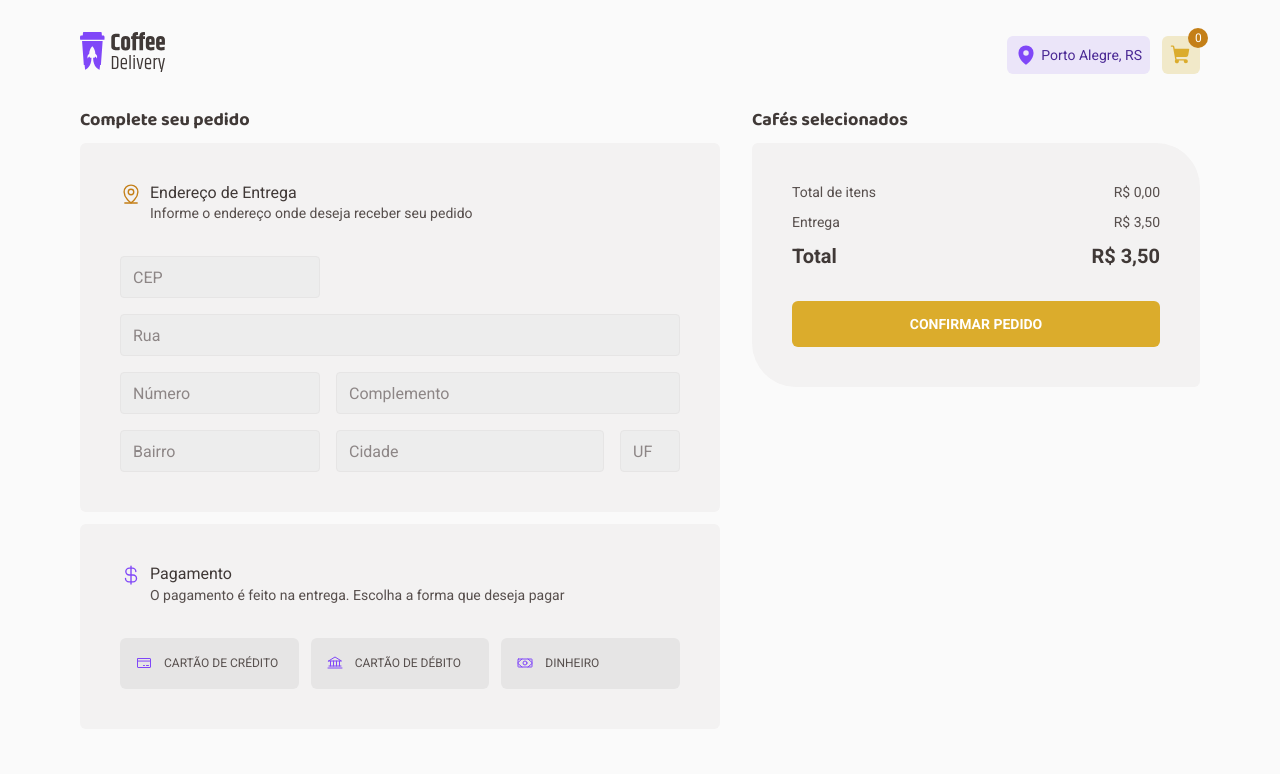
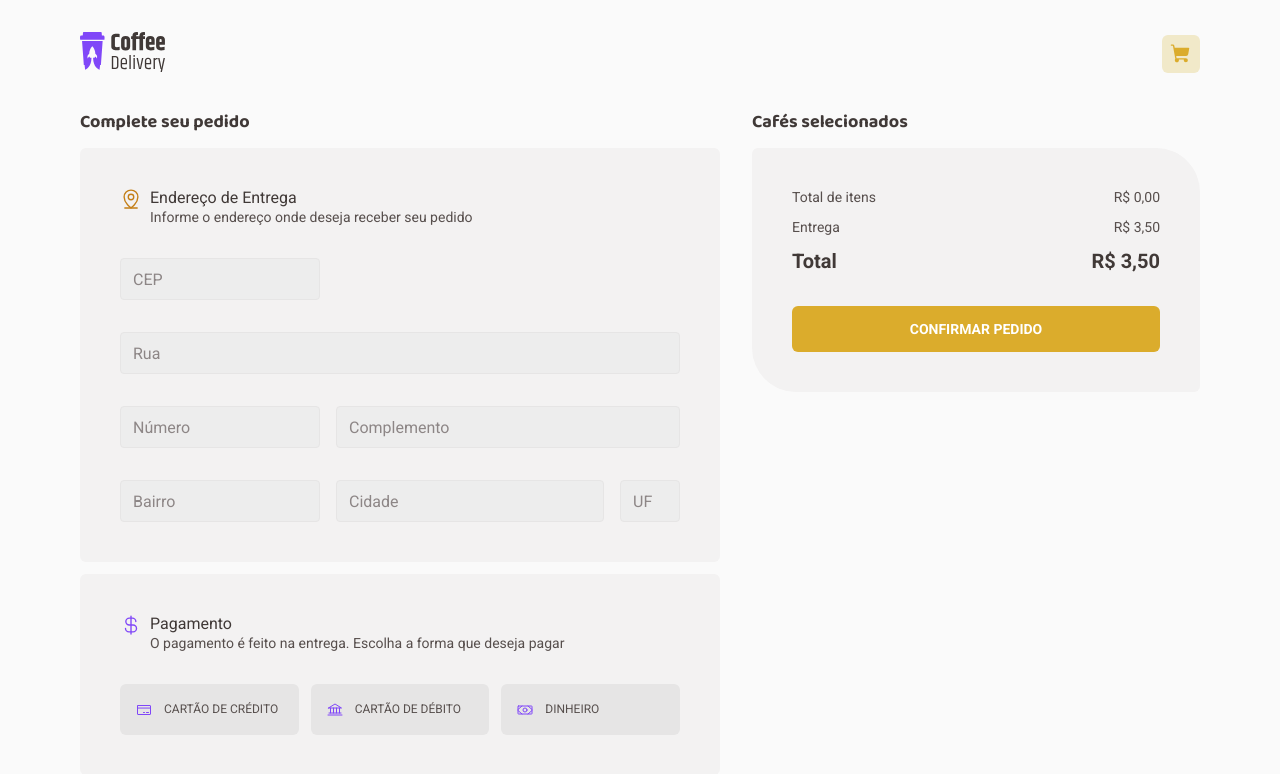
Before and after one commit to MatheusBorbely/coffee-delivery, a React (Vite) app: page /checkout in a window 1280 px wide. Shown: the top 774 px of the page. Built offline with nearby package versions, Linux system fonts and the light colour scheme.

Commit message:
Finalizando lógica da página checkout

```diff
--- a/src/components/Header/index.tsx
+++ b/src/components/Header/index.tsx
@@ -5,25 +5,33 @@ import { ShoppingCart } from 'phosphor-react';
 
 import logo from '../../assets/logo.svg';
 import { CartContext } from '../../contexts/CartContext';
+import { UserContext } from '../../contexts/UserContext';
 import { HeaderBox, HeaderCounter, HeaderNav, HeaderWrapper } from './styles';
 
 export function Header() {
   const { quantityTotalItems } = useContext(CartContext)
+  const { user } = useContext(UserContext)
+  const existAddress = user?.cidade;
+  const existProductCart = quantityTotalItems > 0;
   return (
     <HeaderWrapper>
       <Link to={"/"}>
         <img src={logo} alt="coffee delivery" />
       </Link>
       <HeaderNav>
+        {existAddress &&
           <HeaderBox variantButton='purple-light' variantText='purple'>
             <MapPin size={22} weight="fill"/>
-          <span>Porto Alegre, RS</span>
+            <span>{user?.cidade}, {user?.uf}</span>
           </HeaderBox>
+        }
         <HeaderBox variantButton='yellow-light' variantText='yellow'>
           <Link to={"/checkout"}>
+            {existProductCart &&
               <HeaderCounter>
                 {quantityTotalItems}
               </HeaderCounter>
+            }
             <ShoppingCart size={22} weight="fill"/>
           </Link>
         </HeaderBox>
--- a/src/contexts/UserContext.tsx
+++ b/src/contexts/UserContext.tsx
@@ -1,4 +1,4 @@
-import { ReactNode, createContext, useState } from "react"
+import { ChangeEvent, ReactNode, createContext, useState } from "react"
 import { User, UserContextType } from "../interfaces/User";
 
 interface  UserContextProviderProps{
@@ -18,6 +18,7 @@ export function UserContextProvider({children} : UserContextProviderProps){
     function setNewUser(newUser: User) {
         setUser(newUser)
     }
+
     const contextValue = {user, setNewUser};
 
     return(
--- a/src/pages/Checkout/components/CheckoutInfo/index.tsx
+++ b/src/pages/Checkout/components/CheckoutInfo/index.tsx
@@ -1,13 +1,12 @@
-import { useContext, useState, ChangeEvent, useRef, useEffect } from 'react';
+import { useContext, useState, ChangeEvent, useEffect } from 'react';
 import { MapPinLine } from 'phosphor-react';
 import InputMask from 'react-input-mask';
 
 import { UserContext } from '../../../../contexts/UserContext';
 import { UserContextType, User } from '../../../../interfaces/User';
-import { CheckoutInfoContainer, InputContainer } from "./styles";
 import api from '../../../../services/api';
 import { Routes } from '../../../../utils/routes.enum';
-
+import { CheckoutInfoContainer, InputContainer } from "./styles";
 
 export function CheckoutInfo() {
     const {user, setNewUser} = useContext<UserContextType>(UserContext);
@@ -19,11 +18,11 @@ export function CheckoutInfo() {
 
     useEffect(() => {
         if (isCepValid) {
-            fetchAddressData();
+            searchAddressByCep();
         }
     }, [cep]);
 
-    async function fetchAddressData() {
+    async function searchAddressByCep() {
         try {
             const response = await api.get(`${Routes.VIA_CEP}/${cep}/json/`);
             const newUser: User = {
@@ -41,15 +40,18 @@ export function CheckoutInfo() {
         }
     }
 
-   /* function handleInputChange(event: ChangeEvent<HTMLInputElement>) {
+    function handleInputChange(event: ChangeEvent<HTMLInputElement>) {
         const { name, value } = event.target;
-        const newUser: User = {
-            ...user,
-            [name]: value ?
+        const parsedvalue = isNaN(Number(value)) ? value : Number(value);
+
+        if(user){
+            const newUser: User = {
+                ...user,
+                [name]: parsedvalue
+            }
+            setNewUser(newUser)
         }
-        setNewUser(newUser)
-    } */
-
+    }
 
     return (
         <CheckoutInfoContainer>
@@ -69,9 +71,8 @@ export function CheckoutInfo() {
                         name='CEP'
                         value={cep}
                         onChange={(event: ChangeEvent<HTMLInputElement>) => setCep(event.target.value)}
-                        onBlur={fetchAddressData}
+                        onBlur={searchAddressByCep}
                         mask="99999-999"
-
                     />
                 </InputContainer>
                 <InputContainer>
@@ -88,19 +89,19 @@ export function CheckoutInfo() {
                         style={{ maxWidth: "min(200px, 100%)" }}
                         type='number'
                         placeholder='Número'
-                        name='Numero'
+                        name='numero'
                         value={numero}
                         onChange={(event: ChangeEvent<HTMLInputElement>) => setNumero(Number(event.target.value))}
-                        onBlur={fetchAddressData}
+                        onBlur={handleInputChange}
 
                     />
                     <input
                         type='text'
                         placeholder='Complemento'
-                        name='Complemento'
+                        name='complemento'
                         value={complemento}
                         onChange={(event: ChangeEvent<HTMLInputElement>) => setComplemento(event.target.value)}
-                        onBlur={fetchAddressData}
+                        onBlur={handleInputChange}
                     />
                 </InputContainer>
                 <InputContainer>
--- a/src/pages/Checkout/index.tsx
+++ b/src/pages/Checkout/index.tsx
@@ -6,6 +6,7 @@ import { CheckoutColumns, CheckoutContainer } from './styles';
 export default function  Checkout() {
     return (
         <CheckoutContainer>
+            <form>
                 <CheckoutColumns>
                     <header>
                         <h2>Complete seu pedido</h2>
@@ -19,6 +20,7 @@ export default function  Checkout() {
                     </header>
                     <CheckoutCart />
                 </CheckoutColumns>
+            </form>
         </CheckoutContainer>
     )
 }
--- a/src/pages/Checkout/styles.ts
+++ b/src/pages/Checkout/styles.ts
@@ -5,6 +5,7 @@ import { GlobalContainer } from '../../styles/global';
 export const CheckoutContainer = styled.section`
     ${GlobalContainer}
 
+    form{
         display: flex;
         gap: 2rem;
         justify-content: space-between;
@@ -13,6 +14,8 @@ export const CheckoutContainer = styled.section`
             font-size: 1.125rem;
             color: ${props => props.theme['base-subtitle']};
         }
+    }
+
 `
 export const CheckoutColumns = styled.article`
     display: flex;
--- a/src/styles/global.ts
+++ b/src/styles/global.ts
@@ -20,9 +20,7 @@ export const  GlobalStyle = createGlobalStyle`
     }
 
     body, input, textarea, button {
-        font-family: 'Roboto', sans-serif;
-        font-weight: 400;
-        font-size: 1rem;
+        font: 400 1rem 'Roboto', sans-serif;
     }
 
     li {
--- a/src/styles/themes/default.ts
+++ b/src/styles/themes/default.ts
@@ -18,4 +18,4 @@ export const defaultTheme = {
     'purple-dark': '#4B2995',
     'purple': '#8047F8',
     'purple-light': '#EBE5F9',
-}
+} as const
```
Lines whose indentation alone changed are shown as unchanged.
